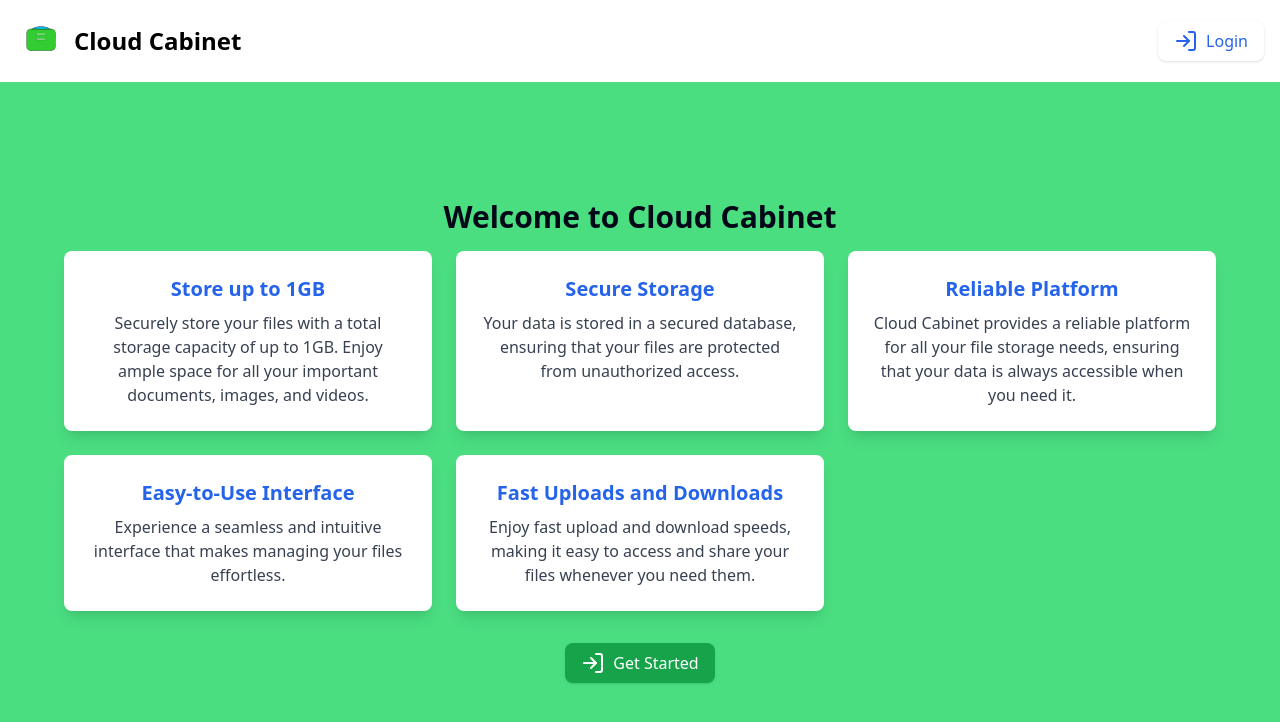
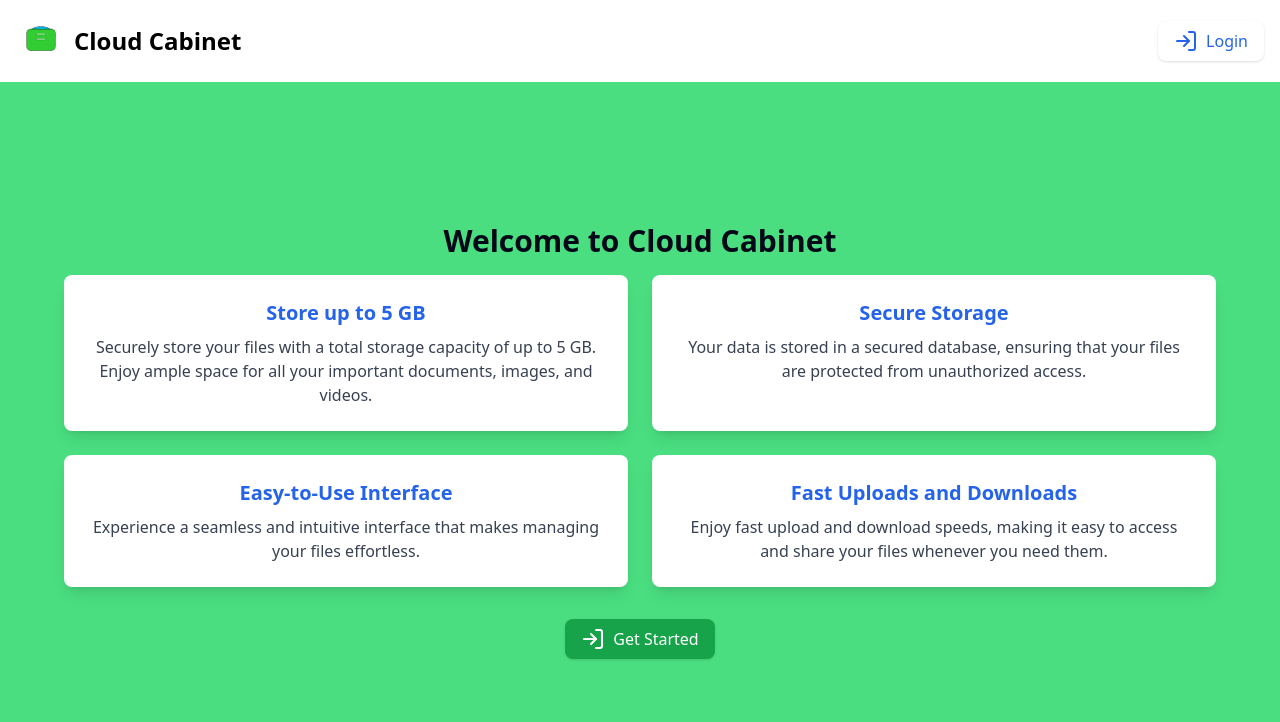
Before and after one commit to Hamza123Hussain/file_storage_web_application, a Next.js app: page / in a window 1280 px wide. Shown: the top 722 px of the page. Built offline with nearby package versions, Linux system fonts and the light colour scheme; no server answers.

Commit message:
removed card

```diff
--- a/components/Home.jsx
+++ b/components/Home.jsx
@@ -28,14 +28,14 @@ const Home = () => {
       {/* Body */}
       <main className="flex-grow flex flex-col items-center justify-center text-center p-4 bg-green-400">
         <h2 className="text-3xl font-bold mb-4">Welcome to Cloud Cabinet</h2>
-        <div className="grid gap-6 sm:grid-cols-2 lg:grid-cols-3 max-w-6xl">
+        <div className="grid gap-6 sm:grid-cols-2  max-w-6xl">
           <div className="bg-white p-6 rounded-lg shadow-lg hover:shadow-2xl transition duration-300">
             <h3 className="text-xl font-bold mb-2 text-blue-600">
-              Store up to 1GB
+              Store up to 5 GB
             </h3>
             <p className="text-gray-700">
-              Securely store your files with a total storage capacity of up to
-              1GB. Enjoy ample space for all your important documents, images,
+              Securely store your files with a total storage capacity of up to 5
+              GB. Enjoy ample space for all your important documents, images,
               and videos.
             </p>
           </div>
@@ -49,16 +49,7 @@ const Home = () => {
               files are protected from unauthorized access.
             </p>
           </div>
-          <div className="bg-white p-6 rounded-lg shadow-lg hover:shadow-2xl transition duration-300">
-            <h3 className="text-xl font-bold mb-2 text-blue-600">
-              Reliable Platform
-            </h3>
-            <p className="text-gray-700">
-              Cloud Cabinet provides a reliable platform for all your file
-              storage needs, ensuring that your data is always accessible when
-              you need it.
-            </p>
-          </div>
+
           <div className="bg-white p-6 rounded-lg shadow-lg hover:shadow-2xl transition duration-300">
             <h3 className="text-xl font-bold mb-2 text-blue-600">
               Easy-to-Use Interface
```
